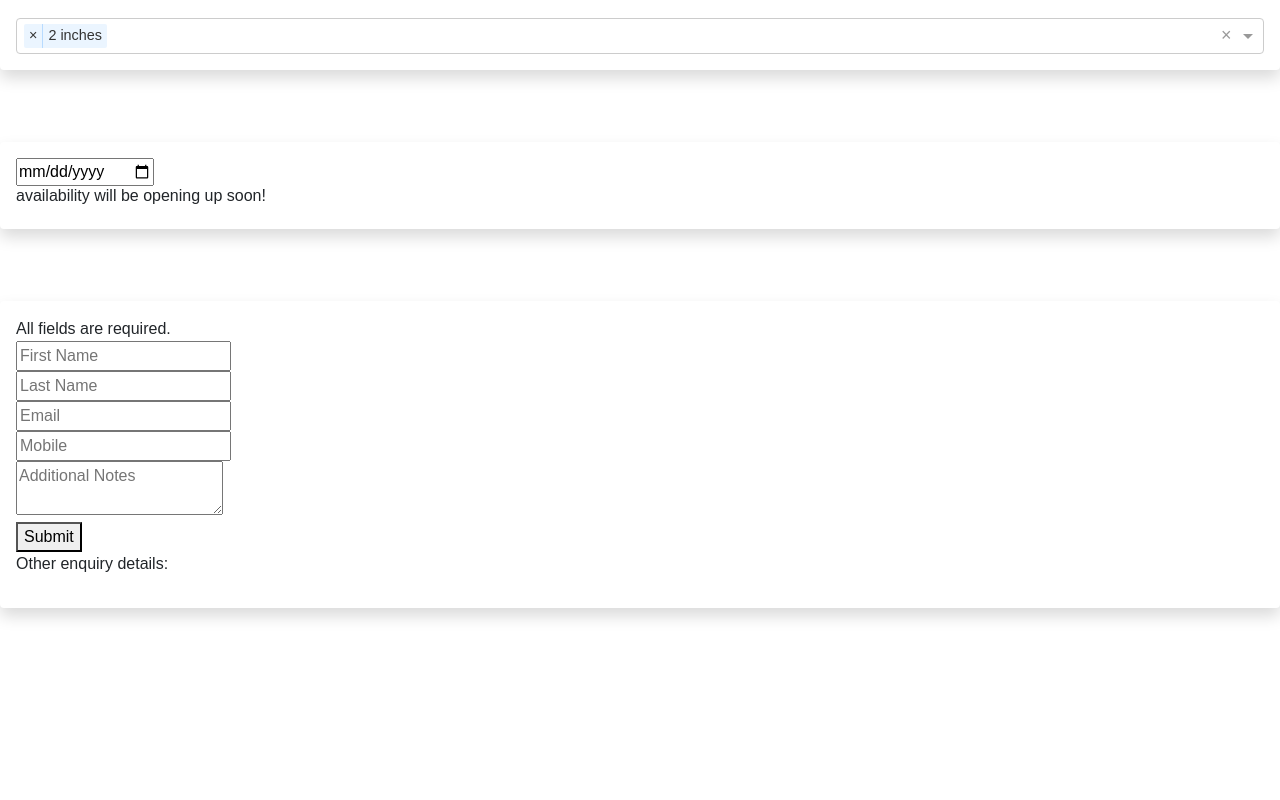
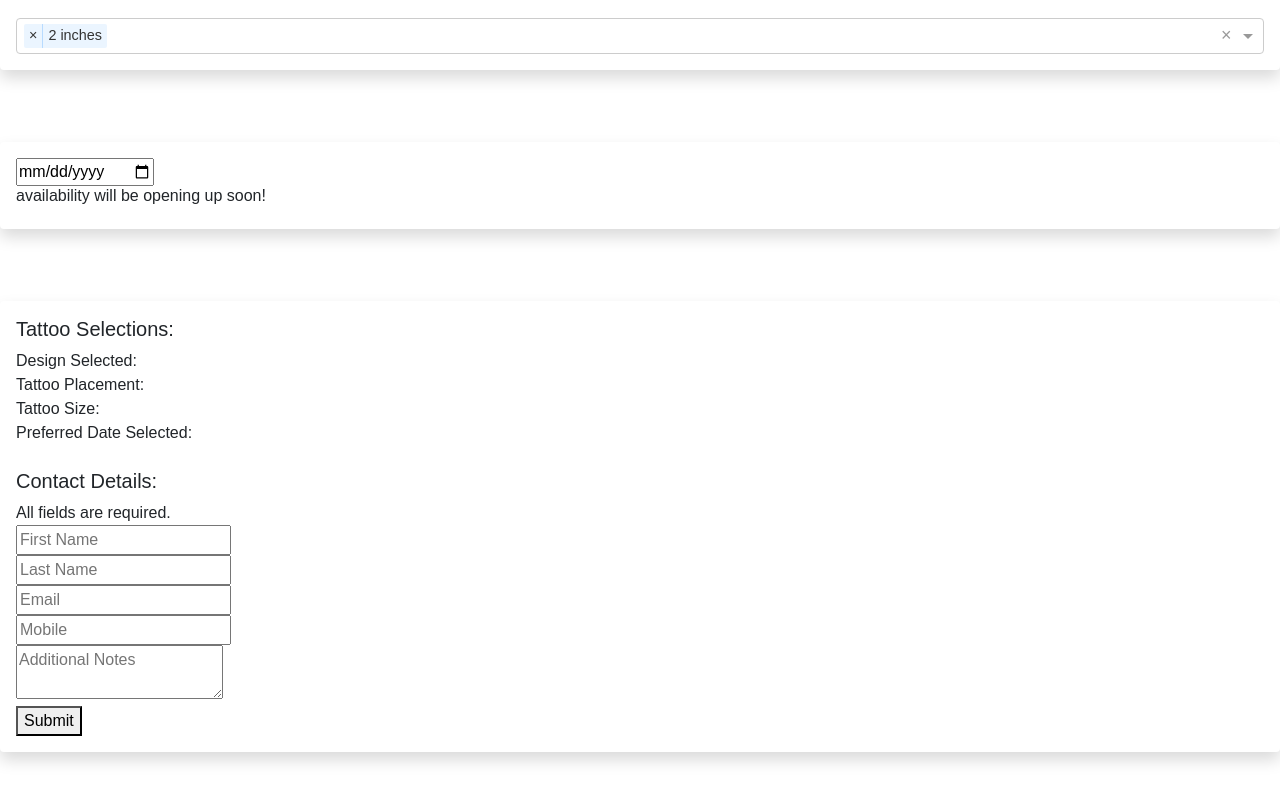
Before and after one commit to d-atienza/angular-tattoo-booking, an Angular app: page / in a window 1280 px wide. Shown: the part 1264-2064 px from the top of the page. Before the commit the page ends 1920 px from the top, so only its background shows below. Built offline with nearby package versions, Linux system fonts and the light colour scheme.

Commit message:
prepping form submission to include other details

```diff
--- a/src/app/form-details/form-details.component.html
+++ b/src/app/form-details/form-details.component.html
@@ -1,3 +1,16 @@
+<h5>Tattoo Selections:</h5>
+<section>
+    <label>Design Selected:</label>
+    <br/>
+    <label>Tattoo Placement:</label>
+    <br/>
+    <label>Tattoo Size:</label>
+    <br/>
+    <label>Preferred Date Selected:</label>
+  </section>
+
+<br/>
+<h5>Contact Details:</h5>
 <aside>All fields are required.</aside>
 <form id="contact-details">
   <input type="text" placeholder="First Name" [(ngModel)]="form.firstName" [ngModelOptions]="{standalone: true}">
@@ -12,8 +25,3 @@
   <br/>
   <button type="button" (click)="submit()">Submit</button>
   </form>
-
-  <section>
-    <p>Other enquiry details:</p>
-
-  </section>
```
